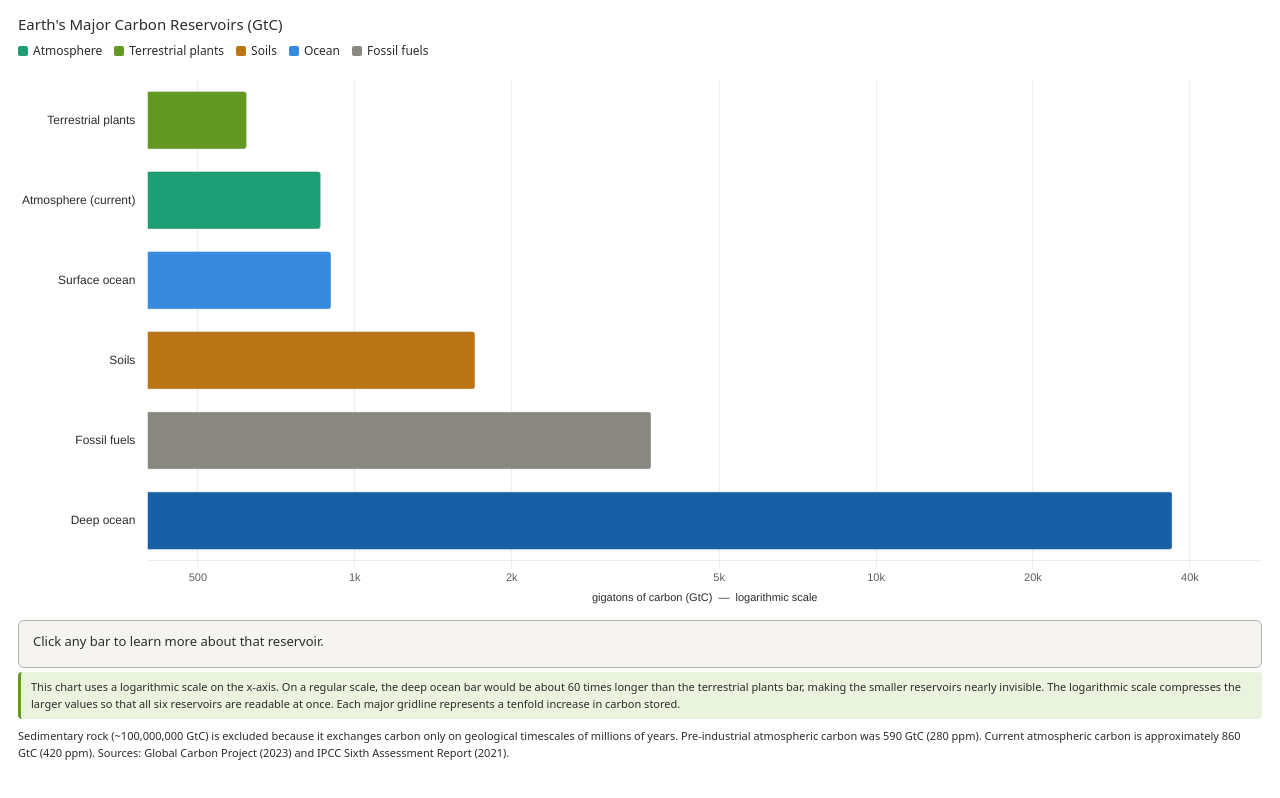
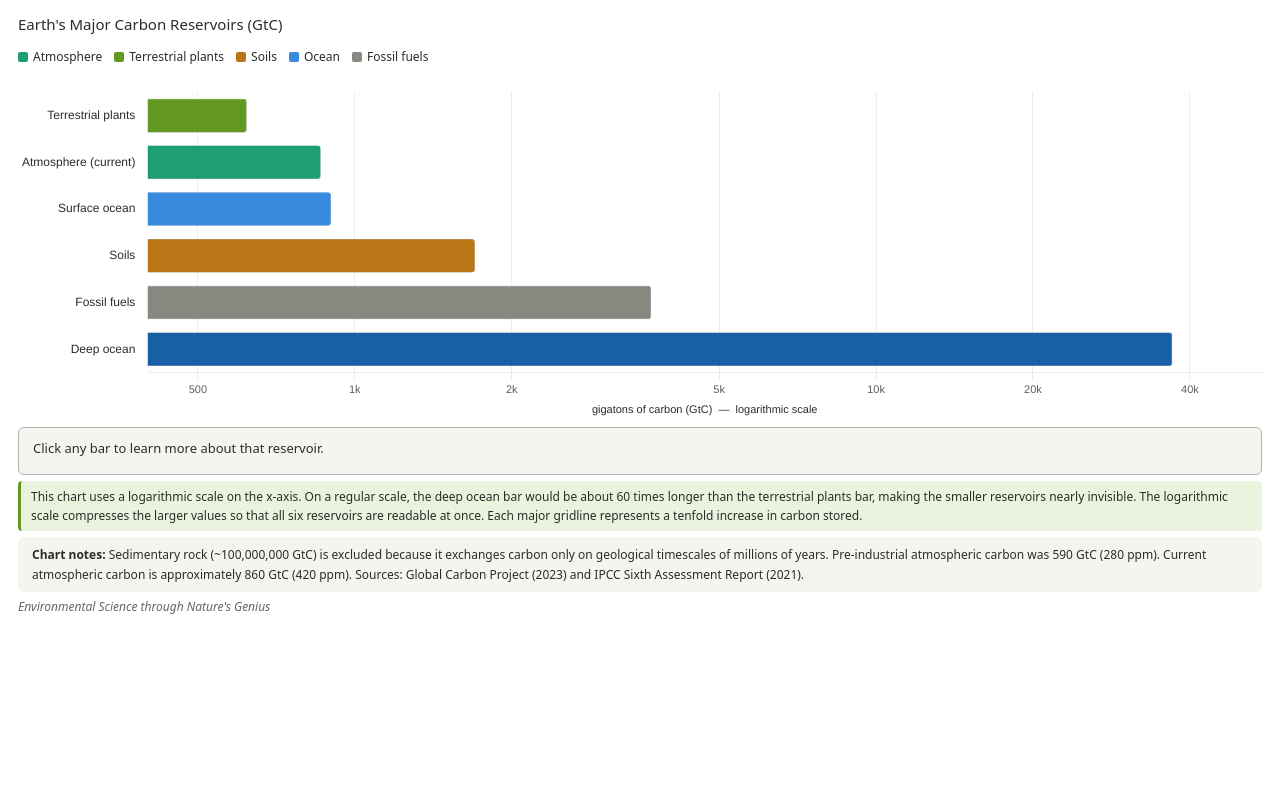
Before and after one commit to TSuchocki668/CAESNG0205Carbon-reservoirs-chart-v2, a plain HTML site: page index.html in a window 1280 px wide. Drawn offline with nearby package versions, Linux system fonts and the light colour scheme.

Commit message:
Update index.html

```diff
--- a/index.html
+++ b/index.html
@@ -9,10 +9,10 @@
 body {
   font-family: "Anthropic Sans", system-ui, -apple-system, sans-serif;
   background: transparent;
-  height: calc(100vh - 28px);
   display: flex;
   flex-direction: column;
   padding: 14px 18px 10px;
+  gap: 6px;
 }
 .chart-title {
   font-size: 15px;
@@ -30,9 +30,8 @@ body {
 }
 .legend-item { display: flex; align-items: center; gap: 5px; }
 .swatch { width: 10px; height: 10px; border-radius: 2px; flex-shrink: 0; }
-.chart-wrap { position: relative; flex: 1; min-height: 180px; }
+.chart-wrap { position: relative; height: 340px; min-height: 180px; }
 .info-panel {
-  margin-top: 10px;
   padding: 10px 14px;
   border-radius: 6px;
   border: 0.5px solid #B4B2A9;
@@ -49,21 +48,28 @@ body {
   margin-bottom: 4px;
   color: #2C2C2A;
 }
-.note {
-  font-size: 11px;
+.scale-note {
+  font-size: 12px;
   color: #2C2C2A;
-  margin-top: 8px;
-  line-height: 1.6;
-}
-.scale-note {
-  font-size: 11px;
-  color: #2C2C2A;
-  margin-top: 4px;
   line-height: 1.6;
   padding: 6px 10px;
   background: #EAF3DE;
   border-radius: 4px;
   border-left: 3px solid #639922;
+}
+.note-box {
+  background: #F5F4F0;
+  border-radius: 6px;
+  padding: 8px 14px;
+  font-size: 12px;
+  color: #2C2C2A;
+  line-height: 1.6;
+}
+.note-box strong { font-weight: 600; }
+.tagline {
+  font-size: 12px;
+  color: #666;
+  font-style: italic;
 }
 </style>
 </head>
@@ -96,7 +102,11 @@ body {
 
 <p class="scale-note">This chart uses a logarithmic scale on the x-axis. On a regular scale, the deep ocean bar would be about 60 times longer than the terrestrial plants bar, making the smaller reservoirs nearly invisible. The logarithmic scale compresses the larger values so that all six reservoirs are readable at once. Each major gridline represents a tenfold increase in carbon stored.</p>
 
-<p class="note">Sedimentary rock (~100,000,000 GtC) is excluded because it exchanges carbon only on geological timescales of millions of years. Pre-industrial atmospheric carbon was 590 GtC (280 ppm). Current atmospheric carbon is approximately 860 GtC (420 ppm). Sources: Global Carbon Project (2023) and IPCC Sixth Assessment Report (2021).</p>
+<div class="note-box">
+  <strong>Chart notes:</strong> Sedimentary rock (~100,000,000 GtC) is excluded because it exchanges carbon only on geological timescales of millions of years. Pre-industrial atmospheric carbon was 590 GtC (280 ppm). Current atmospheric carbon is approximately 860 GtC (420 ppm). Sources: Global Carbon Project (2023) and IPCC Sixth Assessment Report (2021).
+</div>
+
+<p class="tagline">Environmental Science through Nature's Genius</p>
 
 <script src="https://cdnjs.cloudflare.com/ajax/libs/Chart.js/4.4.1/chart.umd.js"></script>
 <script>
```
